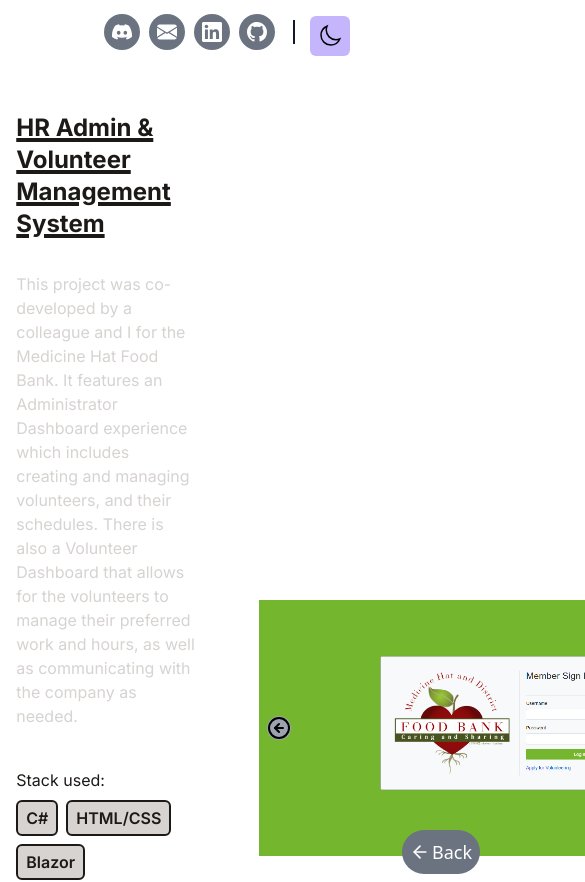
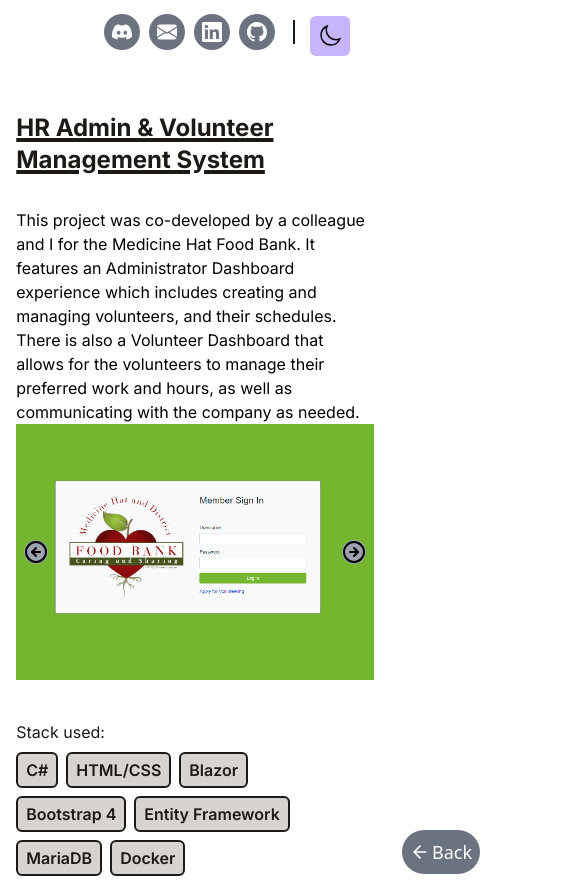
Before and after one commit to brendanball4/PortfolioJSXTailwind, a React (Vite) app: page /project/1 in a window 390 px wide. Shown: the top 882 px of the page, 585 px wide, since content can reach past the window. Built offline with nearby package versions, Linux system fonts and the light colour scheme.

Commit message:
Formatted project page for smaller devices

```diff
--- a/src/components/ProjectItem.jsx
+++ b/src/components/ProjectItem.jsx
@@ -25,15 +25,15 @@ const ProjectItem = () => {
   }
 
   return (
-    <div className='grid grid-flow-row-dense grid-cols-2 grid-rows-2'>
+    <div className='grid grid-flow-row-dense md:grid-cols-2 md:grid-rows-2'>
         {/* Project Title */}
         <div className='pt-28'>
             <Title>{project.title_ext}</Title>
-            <p className='mt-8 text-stone-300'>{project.desc}</p>
+            <p className='mt-8 text-black dark:text-stone-300'>{project.desc}</p>
         </div>
 
         {/* Image Carousel */}
-        <div className='min-w-[525px] max-w-[600px] mx-auto my-auto ml-16 row-span-2'>
+        <div className='min-w-[200px] max-w-[600px] mx-auto my-auto md:ml-16 row-span-2'>
           <Carousel images={project.images} />
         </div>
 
--- a/src/constants/constants.jsx
+++ b/src/constants/constants.jsx
@@ -1,5 +1,5 @@
 // Assuming this is in src/constants/constants.js
-const domainName = "http://localhost:5173/";
+const domainName = "https://www.bmball.com/";
 const discordUsername = 'itsnynx';
 const emailAddress = "ball.brendan10@gmail.com";
 const linkedin = "https://linkedin.com/in/brendanmball";
```
